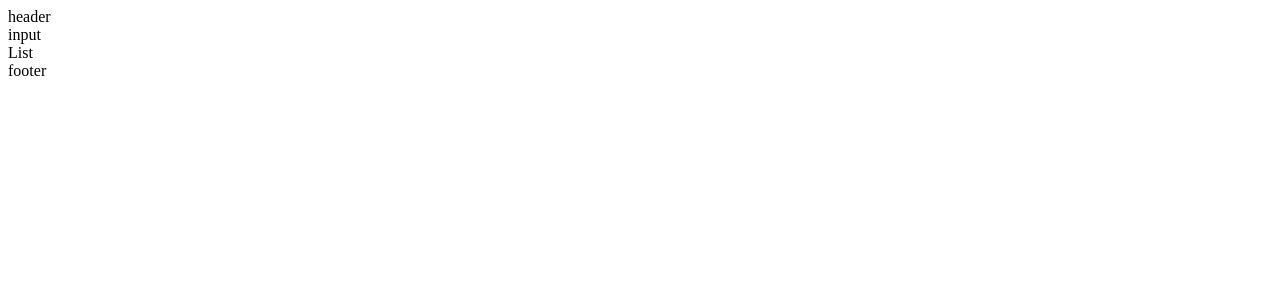
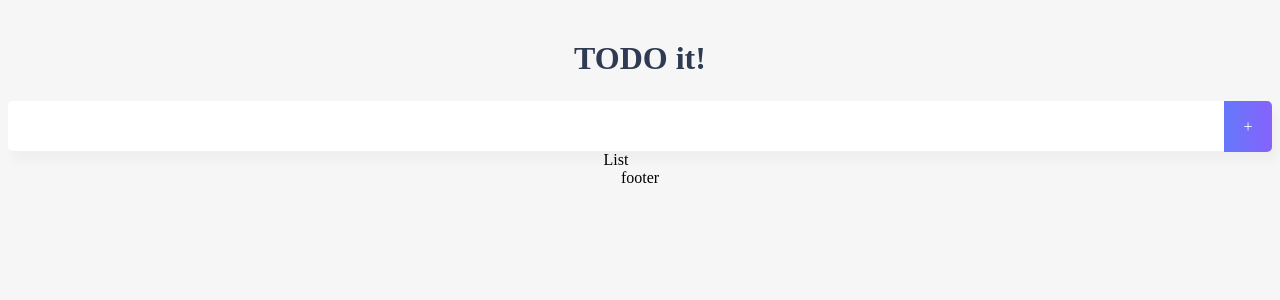
Before and after one commit to jmingu/vue, a Vue app in the folder vue_2/: page / in a window 1280 px wide. Shown: the top 300 px of the page. Built offline with nearby package versions, Linux system fonts and the light colour scheme.

Commit message:
헤더 및 인풋

```diff
--- a/vue_2/public/index.html
+++ b/vue_2/public/index.html
@@ -4,7 +4,16 @@
     <meta charset="utf-8">
     <meta http-equiv="X-UA-Compatible" content="IE=edge">
     <meta name="viewport" content="width=device-width,initial-scale=1.0">
+
+    <link rel="shorttcut icon" href="<%= BASE_URL %>favicon.ico">
     <link rel="icon" href="<%= BASE_URL %>favicon.ico">
+
+    <link rel="stylesheet" href="path/to/font-awesome/css/font-awesome.min.css">
+
+    <link rel="preconnect" href="https://fonts.googleapis.com">
+    <link rel="preconnect" href="https://fonts.gstatic.com" crossorigin>
+    <link href="https://fonts.googleapis.com/css2?family=Ubuntu:ital,wght@0,300;0,400;0,500;0,700;1,300;1,400;1,500;1,700&display=swap" rel="stylesheet">
+
     <title><%= htmlWebpackPlugin.options.title %></title>
   </head>
   <body>
--- a/vue_2/src/App.vue
+++ b/vue_2/src/App.vue
@@ -25,5 +25,18 @@ export default {
 </script>
 
 <style>
-
+  body {
+    text-align: center;
+    background-color: #F6F6F6;
+  }
+  input {
+    border-style: groove;
+    width: 200px;
+  }
+  button {
+    border-style: groove;
+  }
+  .shadow {
+    box-shadow: 5px 10px 10px rgba(0, 0, 0, 0.03);
+  }
 </style>
--- a/vue_2/src/components/TodoHeader.vue
+++ b/vue_2/src/components/TodoHeader.vue
@@ -1,7 +1,7 @@
 <template>
-    <div>
-        header
-    </div>
+    <header>
+        <h1>TODO it!</h1>
+    </header>
 </template>
 
 <script>
@@ -11,5 +11,9 @@
 </script>
 
 <style scoped>
-
+    h1 {
+        color: #2F3B52;
+        font-weight: 900;
+        margin: 2.5rem 0 1.5rem;
+    }
 </style>
--- a/vue_2/src/components/TodoInput.vue
+++ b/vue_2/src/components/TodoInput.vue
@@ -1,15 +1,60 @@
 <template>
-    <div>
-        input
+    <div class="inputBox shadow">
+        <input type="text" v-model="newTodoItem" v-on:keyup.enter="addTodo">
+
+        <span class="addContainer" v-on:click="addTodo">
+            <i class="fas fa-plus addBtn">
+                +
+            </i>
+
+        </span>
     </div>
 </template>
 
 <script>
     export default {
-
+        data() {
+            return {
+                newTodoItem: ""
+            }
+        },
+        methods: {
+            addTodo(){
+                // 저장로직 실행
+                localStorage.setItem(this.newTodoItem,this.newTodoItem);
+                this.clearInput();
+            },
+            clearInput(){
+                this.newTodoItem = "";
+            }
+        }
     }
 </script>
 
+
 <style scoped>
-
+    input:focus {
+        outline: none
+    }
+    .inputBox {
+        background: white;
+        height: 50px;
+        line-height: 50px;
+        border-radius: 5px;
+    }
+    .inputBox input {
+        border-style: none;
+        font-size: 0.9rem;
+    }
+    .addContainer {
+        float: right;
+        background: linear-gradient(to right, #6478FB, #8763FB);
+        display: block;
+        width: 3rem;
+        border-radius: 0 5px 5px 0;
+    }
+    .addBtn {
+        color: white;
+        vertical-align: middle;
+    }
 </style>
```
